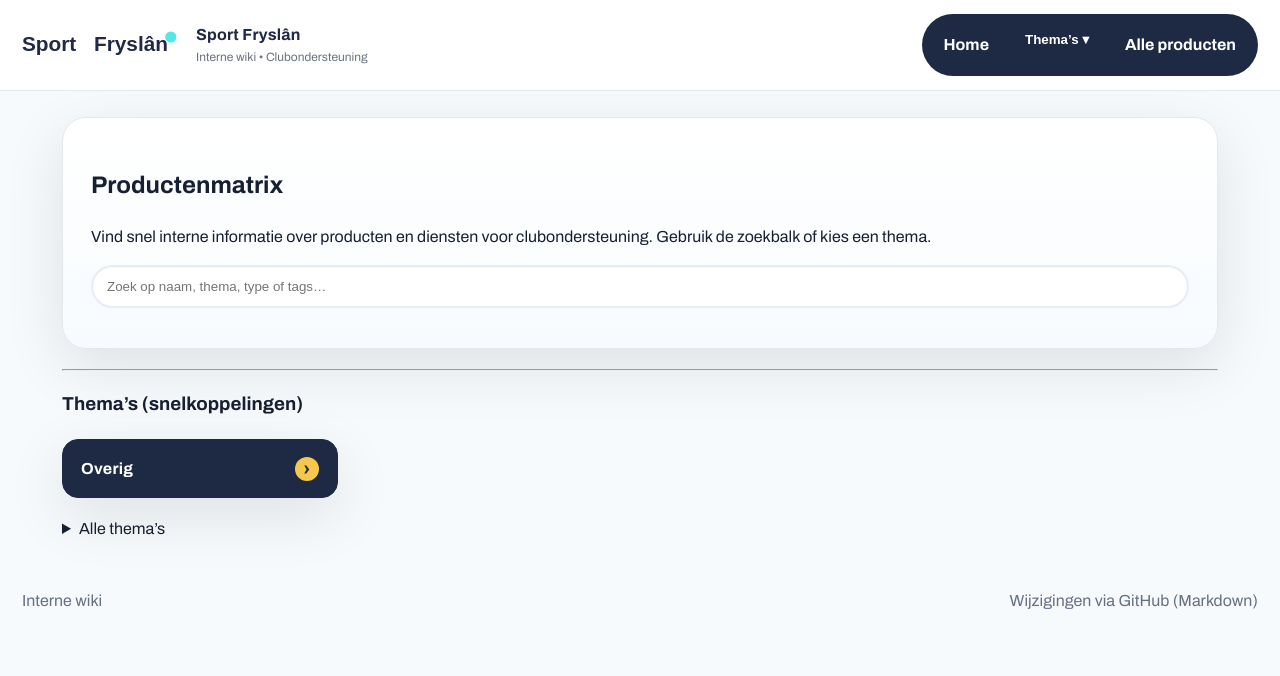
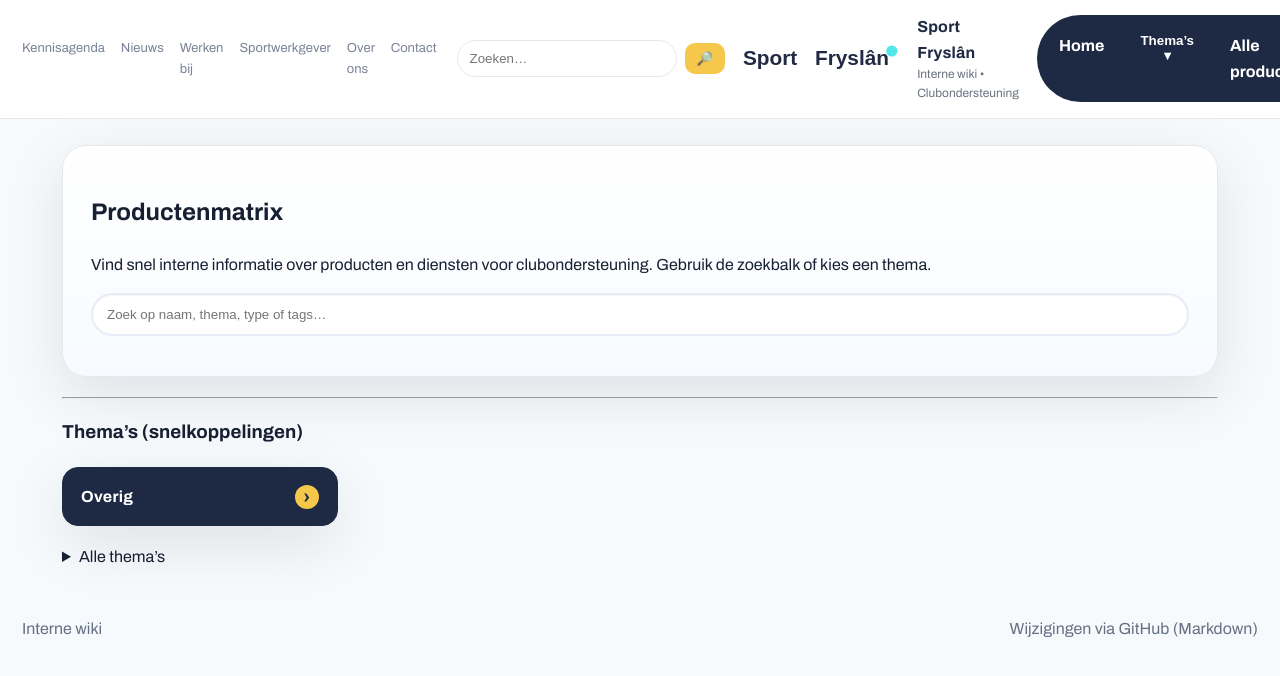
Before and after one commit to Llorsque/wiki-co2, a Jekyll site: the page built from index.md, in a window 1280 px wide. Shown: the top 676 px of the page. Built offline with Jekyll 4.4.1, drawn with Linux system fonts in a browser that asks for light colours.

Commit message:
Add files via upload

```diff
--- a/_config.yml
+++ b/_config.yml
@@ -1,6 +1,6 @@
 title: "Sport Fryslân • Interne wiki"
 description: "Clubondersteuning — producten & diensten per thema"
-baseurl: ""
+baseurl: "/wiki-co2"
 url: ""
 collections:
   producten: { output: true, permalink: /product/:name/ }
--- a/_includes/header.html
+++ b/_includes/header.html
@@ -1,4 +1,17 @@
-<header class="topbar">
+<header class="topbar"><div class="utility">
+  <div class="util-links">
+    <a href="#">Kennisagenda</a>
+    <a href="#">Nieuws</a>
+    <a href="#">Werken bij</a>
+    <a href="#">Sportwerkgever</a>
+    <a href="#">Over ons</a>
+    <a href="#">Contact</a>
+  </div>
+  <form class="util-search" action="{{ '/index.html' | relative_url }}">
+    <input type="search" placeholder="Zoeken…" id="globalSearch" aria-label="Zoeken">
+    <button type="button" onclick="document.getElementById('globalSearch').focus()">🔎</button>
+  </form>
+</div>
   <a class="brand" href="{{ '/' | relative_url }}">
     <img class="logo" src="{{ '/assets/img/logo.svg' | relative_url }}" alt="Sport Fryslân">
     <div class="brand-text"><strong>Sport Fryslân</strong><span>Interne wiki • Clubondersteuning</span></div>
--- a/assets/css/style.css
+++ b/assets/css/style.css
@@ -135,3 +135,15 @@ a:hover{text-decoration:underline}
 
 /* FOOTER */
 .footer{display:flex;justify-content:space-between;align-items:center;padding:20px 22px;color:#667085}
+
+
+/* Utility top bar (right links + search) */
+.utility{display:flex;gap:12px;align-items:center;justify-content:flex-end;width:100%}
+.util-links{display:flex;gap:16px;margin-left:auto}
+.util-links a{font-size:13px;color:#7b8497}
+.util-links a:hover{color:var(--navy)}
+
+.util-search{display:flex;gap:8px;align-items:center;margin-left:8px}
+.util-search input{padding:10px 12px;border:1px solid var(--border);border-radius:999px;min-width:220px}
+.util-search button{background:var(--yellow);border:none;border-radius:10px;padding:8px 12px;font-weight:800;color:var(--navy);cursor:pointer}
+.util-search button:hover{filter:brightness(1.05)}
```
Also changed, not shown: README.md.
